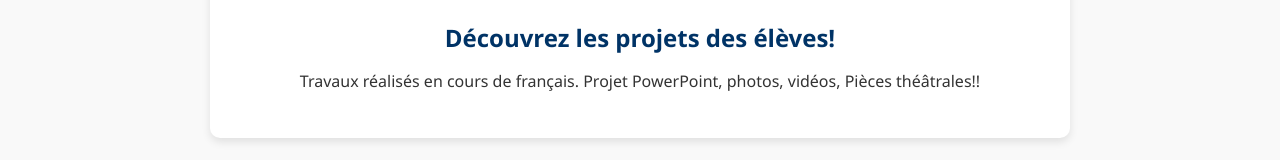
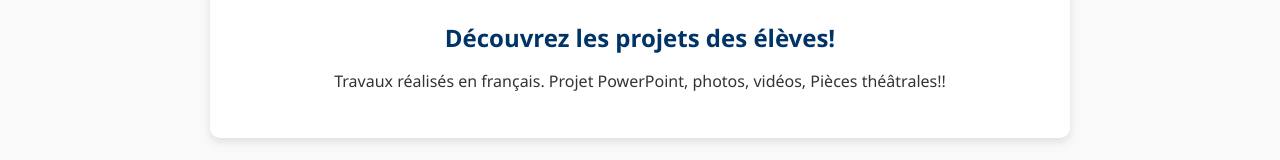
Before and after one commit to Rayane27003/Le-fran-ais-de-Spirale, a plain HTML site: page index.html in a window 1280 px wide. Shown: the part 226-386 px from the top of the page. Drawn offline with Linux system fonts and the light colour scheme; a web font is replaced by a local one.

Commit message:
Update index.html

```diff
--- a/index.html
+++ b/index.html
@@ -21,7 +21,7 @@
   <main>
     <section class="hero">
       <h2>Découvrez les projets des élèves!</h2>
-      <p>Travaux réalisés en cours de français. Projet PowerPoint, photos, vidéos, Pièces théâtrales!!</p>
+      <p>Travaux réalisés en français. Projet PowerPoint, photos, vidéos, Pièces théâtrales!!</p>
     </section>
 
     <section id="projets">
```
